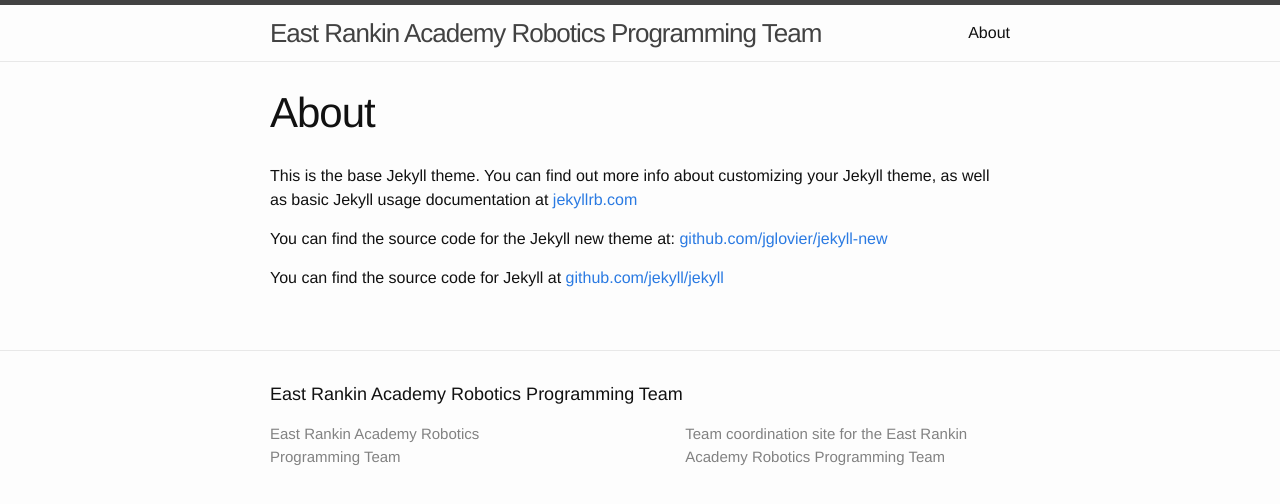
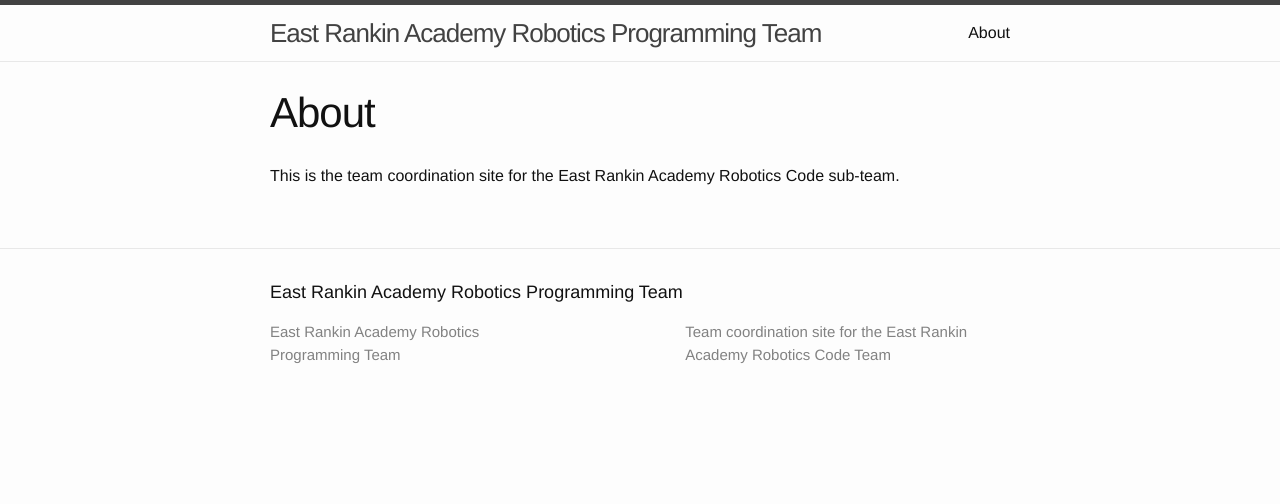
Before and after one commit to EastRankinAcademyRobotics/EastRankinAcademyRobotics.github.io, a Jekyll site: the page built from about.md, in a window 1280 px wide. Shown: the top 504 px of the page. Built offline with Jekyll 4.4.1, drawn with Linux system fonts in a browser that asks for light colours.

Commit message:
Edit content

```diff
--- a/_config.yml
+++ b/_config.yml
@@ -2,7 +2,7 @@
 title: East Rankin Academy Robotics Programming Team
 #email: your-email@domain.com
 description: > # this means to ignore newlines until "baseurl:"
-       Team coordination site for the East Rankin Academy Robotics Programming Team
+       Team coordination site for the East Rankin Academy Robotics Code Team
 url: "http://eastrankinacademyrobotics.github.io/" # the base hostname & protocol for your site
 paginate: 10
 
--- a/about.md
+++ b/about.md
@@ -4,8 +4,4 @@
 permalink: /about/
 ---
 
-This is the base Jekyll theme. You can find out more info about customizing your Jekyll theme, as well as basic Jekyll usage documentation at [jekyllrb.com](http://jekyllrb.com/)
-
-You can find the source code for the Jekyll new theme at: [github.com/jglovier/jekyll-new](https://github.com/jglovier/jekyll-new)
-
-You can find the source code for Jekyll at [github.com/jekyll/jekyll](https://github.com/jekyll/jekyll)
+This is the team coordination site for the East Rankin Academy Robotics Code sub-team.
```
